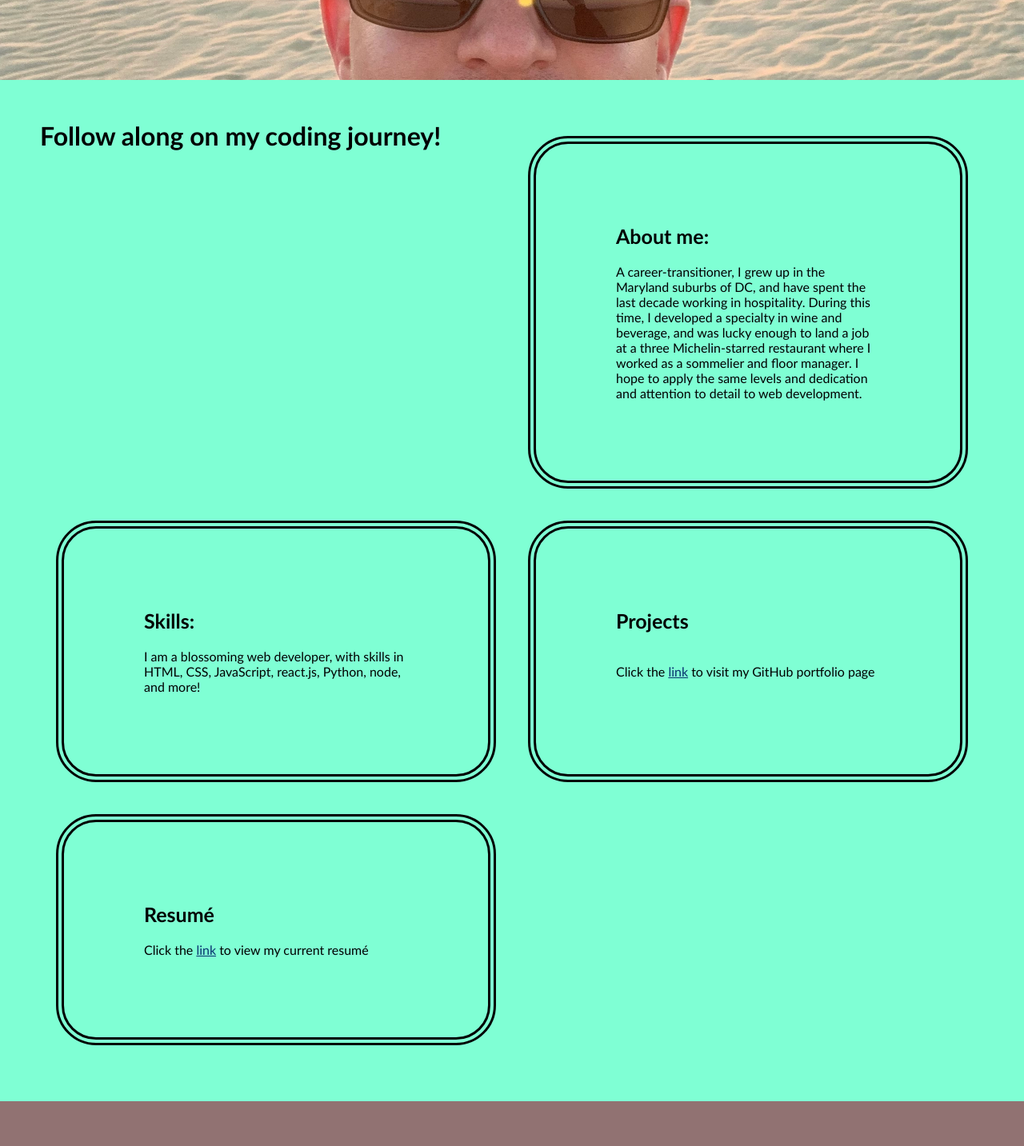
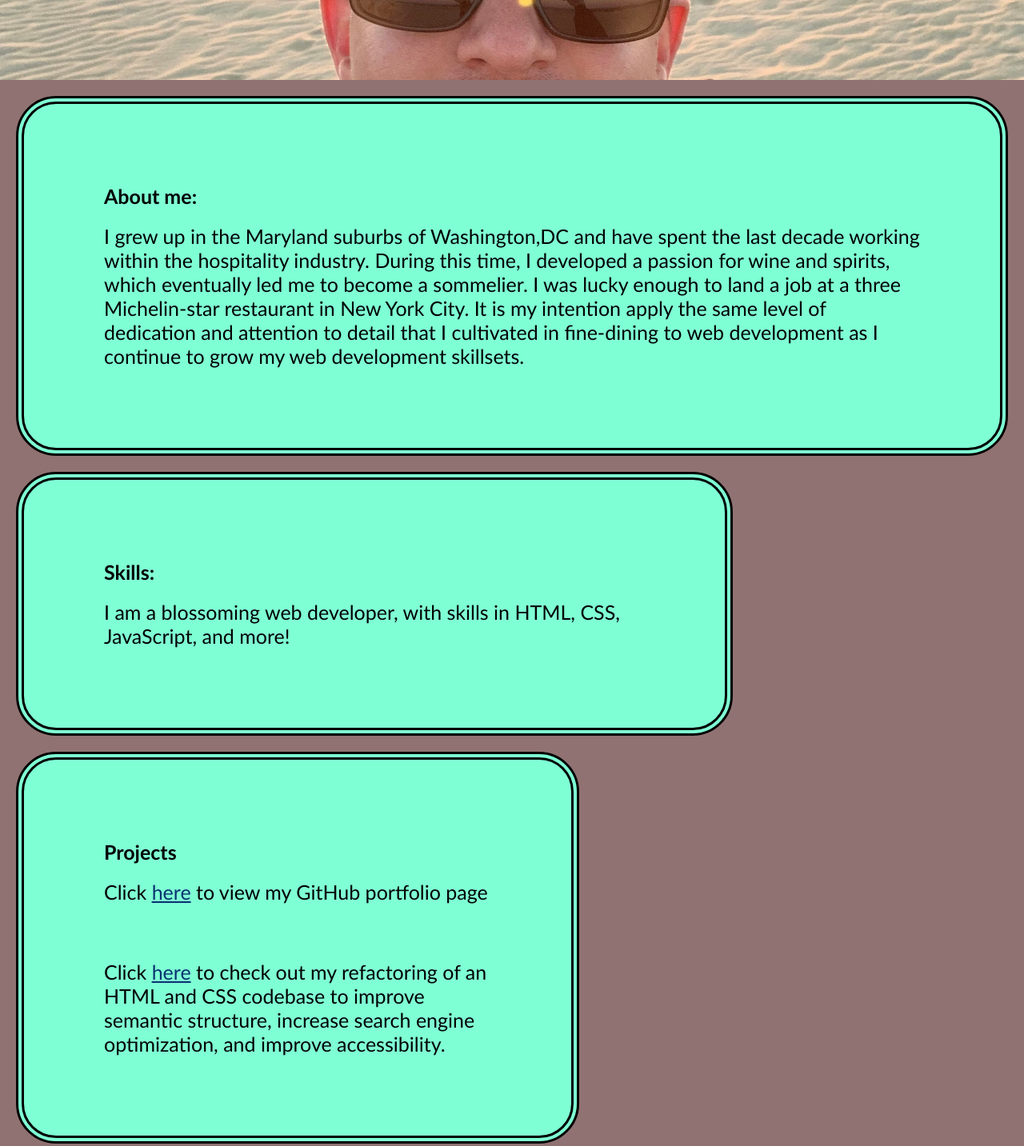
Before and after one commit to bowdumb/portfolio, a plain HTML site: page index.html in a window 1280 px wide. Shown: the part 700-2133 px from the top of the page at 80% size. Before the commit the page ends 2077 px from the top, so only its background shows below. Drawn offline with Linux system fonts and the light colour scheme.

Commit message:
final additions before first submission.

```diff
--- a/assets/style.css
+++ b/assets/style.css
@@ -1,151 +1,3 @@
-/* * {
-    padding: 0;
-    margin: 0;
-    font-family:'Gill Sans', 'Gill Sans MT', Calibri, 'Trebuchet MS', sans-serif;
-    box-sizing:border-box;
-}
-
-.hero {
-    height:100vh;
-    width:100%;
-    background-image: url(./IMG_2288.jpeg);
-    background-size: cover;
-    background-position: center;
-
-}
-
-nav {
-    display:flex;
-    align-items:center;
-    justify-content: space-between;
-    padding-top: 55px;
-    padding-left: 12%;
-    padding-right: 12%;
-    width:100%;
-    background: rgb(145, 114, 114);
-}
-
-a {
-    color:rgb(8, 49, 112);
-}
-
-.name {
-    color:rgb(224, 231, 18);
-    font-size: 60px;
-
-}
-
-body {
-    background: rgb(145, 114, 114);
-}
-
-nav ul li {
-    display:flex;
-    display:inline-block;
-    justify-content: space-evenly;
-    font-size:20px;
-    font: bold;
-    font-weight: 650;
-}
-
-.meat {
-    border-style:double;
-    border-width: 10px;
-    border-radius: 50px;
-    padding: 100px;
-    transform: rotate(8 deg);
-    margin:15px;
-    background-color:aquamarine;
-    float: left;
-}
-
-.meat header {
-    border-radius:100px 100px 0px 0px;
-    font-size: 25px;
-    font-weight:bolder;
-
-}
-
-.aside {
-    background-color:aquamarine;
-    padding: 50px;
-    flex: 1;
-    display: grid;
-    grid-template-columns: 1fr 1fr;
-}
-
-
-.boxes {
-    align-items: end;
-
-}
-
-
-
-
-.meat {
-    display:grid;
-    grid-template-columns: 1fr 1fr;
-    grid-gap: 20px;
-}
-
-.about {
-    border-style:double;
-    border-width: 10px;
-    border-radius: 50px;
-    padding: 100px;
-    transform: rotate(8 deg);
-    margin:15px;
-    background-color:aquamarine;
-    float: left;
-}
-
-.skills {
-    border-style:double;
-    border-width: 10px;
-    border-radius: 50px;
-    padding: 100px;
-    transform: rotate(8 deg);
-
-    margin:15px;
-    background-color:aquamarine;
-    float: left;
-}
-
-.projects {
-    border-style:double;
-    border-width: 10px;
-    border-radius: 50px;
-    padding: 100px;
-    transform: rotate(8 deg);
-    margin:15px;
-    background-color:aquamarine;
-    float: left;
-    background-image: url("https://assets.goaaa.com/image/upload/c_fill,g_auto,w_1170,h_593,q_auto:best/v1647565614/singularity-migrated-images/redwood-national-state-parks-california-where-see-redwoods-via-magazine-shutterstock_1433267651.jpg.jpg")
-}
-
-.projects header {
-    font-family:'Gill Sans', 'Gill Sans MT', Calibri, 'Trebuchet MS', sans-serif;
-    font-size: px;
-    color: yellow;
-}
-
-.projects p {
-    color:aqua;
-    font-size: x-large;
-}
-
-.resume {
-    border-style:double;
-    border-width: 10px;
-    border-radius: 50px;
-    padding: 100px;
-    transform: rotate(8 deg);
-    margin:15px;
-    background-color:aquamarine;
-    float: left;
-} */
-
 * {
     padding: 0;
     margin: 0;
@@ -196,23 +48,79 @@ nav ul li {
     font-weight: 650;
 }
 
-.meat {
+#about {
     border-style:double;
     border-width: 10px;
     border-radius: 50px;
     padding: 100px;
-    /* flex: 0 0 300px; */
     transform: rotate(8 deg);
     box-shadow: 20px,20px,15px, #aaaaaa;
     margin:20px;
     background-color:aquamarine;
-
     display: grid;
     grid-template-columns:auto;
     grid-gap: 20px;
 }
 
-.meat header {
+#skills {
+    border-style:double;
+    border-width: 10px;
+    border-radius: 50px;
+    padding: 100px;
+    transform: rotate(8 deg);
+    box-shadow: 20px,20px,15px, #aaaaaa;
+    margin:20px;
+    background-color:aquamarine;
+    display: grid;
+    grid-template-columns:auto;
+    grid-gap: 20px;
+    width: 70%;
+}
+
+#projects {
+    border-style:double;
+    border-width: 10px;
+    border-radius: 50px;
+    padding: 100px;
+    transform: rotate(8 deg);
+    box-shadow: 20px,20px,15px, #aaaaaa;
+    margin:20px;
+    background-color:aquamarine;
+    display: grid;
+    grid-template-columns:auto;
+    grid-gap: 20px;
+    width: 55%;
+
+
+}
+
+#resume {
+    border-style:double;
+    border-width: 10px;
+    border-radius: 50px;
+    padding: 100px;
+    margin:20px;
+    background-color:aquamarine;
+    display: grid;
+    grid-template-columns:auto;
+    grid-gap: 20px;
+    width: 40%;
+}
+
+#contact {
+    border-style:double;
+    border-width: 10px;
+    border-radius: 50px;
+    padding: 100px;
+    margin:20px;
+    background-color:aquamarine;
+    display: grid;
+    grid-template-columns:auto;
+    grid-gap: 20px;
+    width: 35%;
+}
+
+.boxes header {
     border-radius:100px 100px 0px 0px;
     font-size: 25px;
     font-weight:bolder;
@@ -230,5 +138,5 @@ nav ul li {
 
 .boxes {
     align-items: end;
-
+    font-size: 25px;
 }
--- a/index.html
+++ b/index.html
@@ -1,67 +1,3 @@
-<!-- <!DOCTYPE html>
-<html>
-
-    <head>
-
-    <meta charset="UTF-8" />
-    <meta name="viewport" content="width=device-width, initial-scale=1.0" />
-    <title>J. Claxton Portfolio</title>
-    <link rel="stylesheet" href="./assets/reset.css" />
-    <link rel="stylesheet" href="./assets/style.css" />
-
-    </head>
-
-    <body>
-        <div class="hero">
-            <nav>
-                <h2 class="name">Josh Claxton</h2>
-                <ul>
-                    <li><a href="#">Home</a></li>
-                    <li><a href="#">About Me</a></li>
-                    <li><a href="#">Skills</a></li>
-                    <li><a href="#">Projects</a></li>
-                    <li><a href="#">Resumé</a></li>
-                </ul>
-            </nav>
-        </div>
-
-    <main>
-
-
-        <div class="boxes">
-            <section class="about">
-                <header>About me:</header>
-                <p>A career-transitioner, I have spent the last decade working in hospitality. During this time, I developed a specialty in wine
-                    and beverage, and was lucky enough to land a job at a three Michelin-starred restaurant where I worked as a sommelier and floor manager.
-                    I hope to apply the same levels and dedication and attention to detail to web development.
-                </p>
-            </section>
-            <section class="skills">
-                <header>Skills:</header>
-                <p>I am a blossoming web developer, with skills in HTML, CSS, JavaScript, react.js, Python, node, and more!</p>
-            </section>
-            <section class="projects">
-                <header>Projects</header>
-                <p>Click the <a link href="https://github.com/bowdumb">link</a> to visit my GitHub portfolio page</p>
-            </section>
-            <section class="resume">
-                <header>Resumé</header>
-                <p>Click the <a link href="#">link</a> to view my current resumé</p>
-
-            </section>
-        </div>
-
-
-
-
-
-    </main>
-    </body>
-</html>
-
-    <!--  -->
-
-
 
 
     <!DOCTYPE html>
@@ -82,42 +18,46 @@
                 <nav>
                     <h2 class="name">Josh Claxton</h2>
                     <ul>
-                    <li><a href="#">Home</a></li>
-                    <li><a href="#">About Me</a></li>
-                    <li><a href="#">Skills</a></li>
-                    <li><a href="#">Projects</a></li>
-                    <li><a href="#">Resumé</a></li>
+                        <li><a href="#about">About Me</a></li>
+                        <li><a href="#skills">Skills</a></li>
+                        <li><a href="#projects">Projects</a></li>
+                        <li><a href="#resume">Resumé</a></li>
+                        <li><a href="#contact">Contact</a></li>
                     </ul>
                 </nav>
             </div>
 
         <main>
-        <div class="aside">
-            <h1>Follow along on my coding journey!</h1>
-        </
 
                 <div class="boxes">
-            <section class="meat">
+                    <section id="about">
                         <header>About me:</header>
-                <p>A career-transitioner, I grew up in the Maryland suburbs of DC, and have spent the last decade working in hospitality. During this time, I developed a specialty in wine
-                    and beverage, and was lucky enough to land a job at a three Michelin-starred restaurant where I worked as a sommelier and floor manager.
-                    I hope to apply the same levels and dedication and attention to detail to web development.
+                        <p>I grew up in the Maryland suburbs of Washington,DC and have spent the last decade working within the hospitality industry. During this time, I developed a passion for wine
+                        and spirits, which eventually led me to become a sommelier. I was lucky enough to land a job at a three Michelin-star restaurant in New York City. It is my intention apply the same level of dedication and attention to detail that I cultivated in fine-dining to web development as I continue to grow my web development skillsets.
                      </p>
                     </section>
-            <section class="meat">
+                    <section id="skills">
                         <header>Skills:</header>
-                <p>I am a blossoming web developer, with skills in HTML, CSS, JavaScript, react.js, Python, node, and more!</p>
+                        <p>I am a blossoming web developer, with skills in HTML, CSS, JavaScript, and more!</p>
                     </section>
-            <section class="meat">
+                    <section id="projects">
                         <header>Projects</header>
-                <p>Click the <a link href="https://github.com/bowdumb">link</a> to visit my GitHub portfolio page</p>
+                        <p>Click <a link href="https://github.com/claxcode">here</a> to view my GitHub portfolio page</p>
+                        <br>
+                        <p>Click <a link href=" https://github.com/claxCode/html-css-refactor">here</a> to check out my refactoring of an HTML and CSS codebase to improve semantic structure, increase search engine optimization, and improve accessibility.</p>
                     </section>
-            <section class="meat">
+                    <section id="resume">
                         <header>Resumé</header>
-                <p>Click the <a link href="#">link</a> to view my current resumé</p>
-
+                        <p>Click the <a link href="https://github.com/claxCode">link</a> to view my current resumé </p>
+                    </section>
+                    <section id="contact">
+                        <header>Contact</header>
+                        <a href="mailto:josh.d.claxton@gmail.com">Send me an email</a>
+                        <br>
+                        Or check me out on <a link href="https://twitter.com/bowdumb">Twitter</a>
                     </section>
                 </div>
+
 
 
 
```
Also changed, not shown: assets/pexels-hitarth-jadhav-220357.jpg (added), 2 other files. Lines whose indentation alone changed are shown as unchanged.
